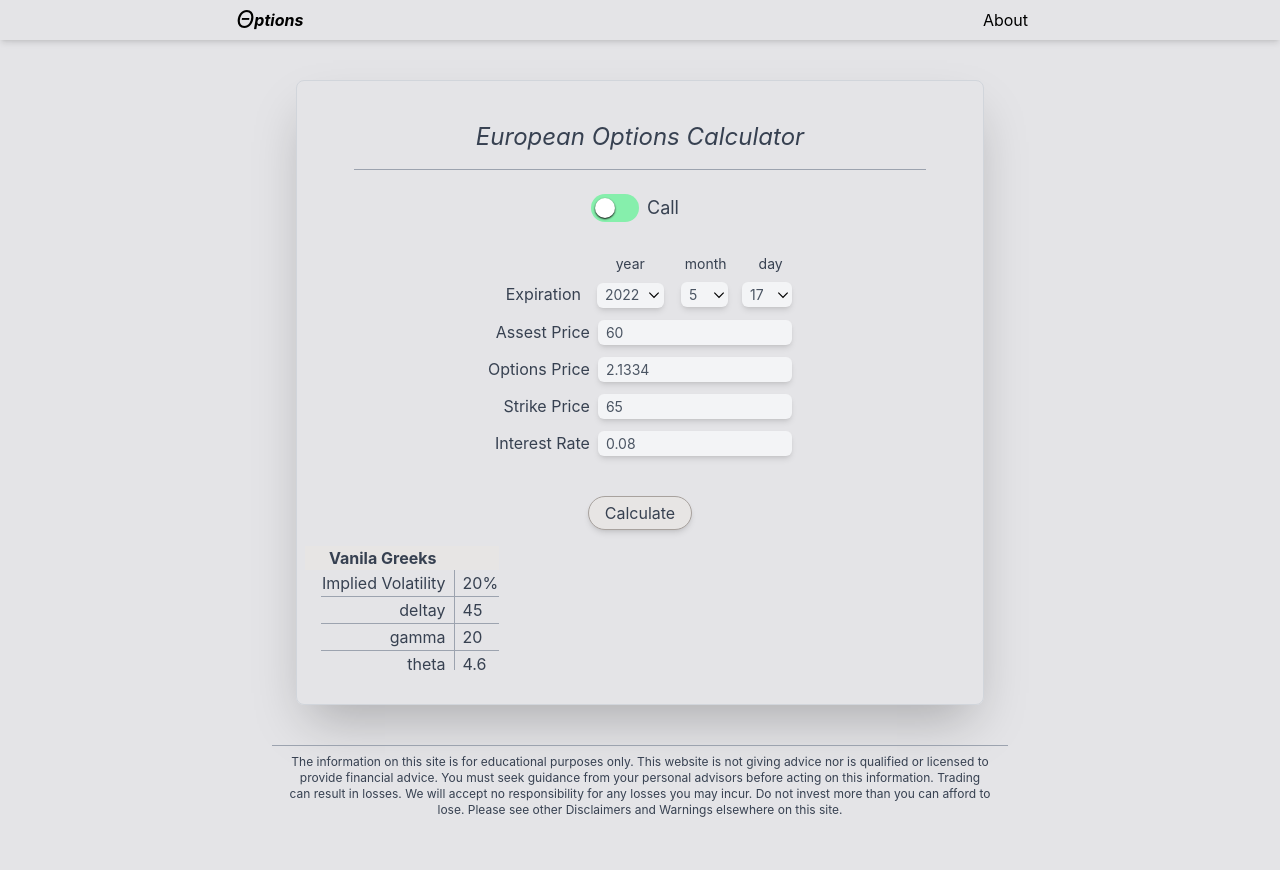
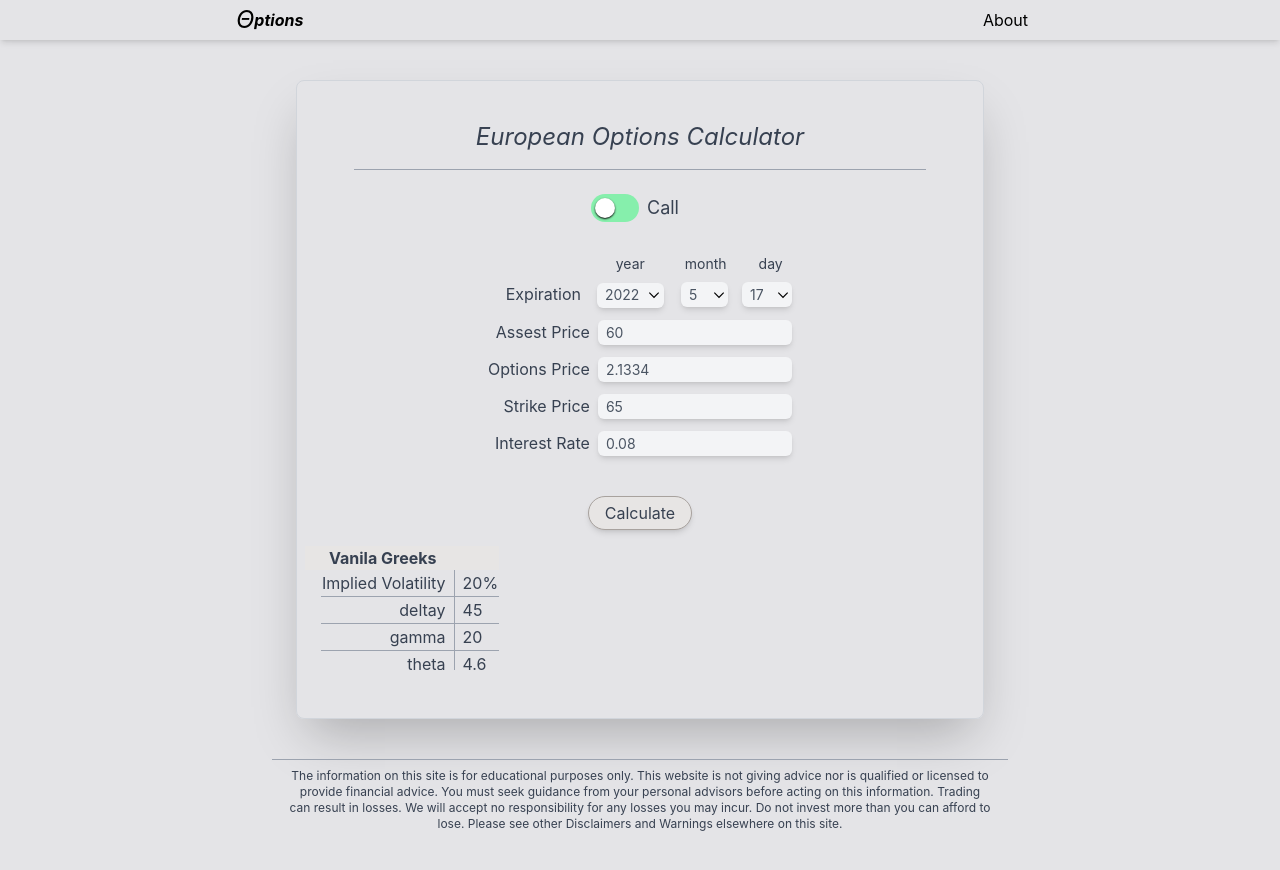
Before and after one commit to marcos-brasil/options-calculator, a Next.js app: page / in a window 1280 px wide. Shown: the top 870 px of the page. Built offline with nearby package versions, Linux system fonts and the light colour scheme.

Commit message:
fixed calculator card height and padding

```diff
--- a/components/Layout/index.module.css
+++ b/components/Layout/index.module.css
@@ -1,9 +1,10 @@
 .container {
   @apply flex flex-col items-center h-screen ;
-  @apply min-w-[400px] min-h-[900px] sm:min-h-[850px];
+  @apply min-w-[400px] h-[1040px] xs:h-[920px];
 }
 
 .content {
   @apply flex  items-center mt-10 py-10 px-4;
-  @apply sm:px-10 h-full w-full min-h-[100px] md:max-w-3xl
+  @apply xs:px-10 h-fit w-full md:max-w-3xl;
+
 }
--- a/pages/calculator/index.module.css
+++ b/pages/calculator/index.module.css
@@ -1,6 +1,7 @@
 .container {
   @apply flex flex-col items-center h-full w-full  rounded-lg;
   @apply pt-10 shadow-2xl border border-gray-300  text-gray-700;
+  @apply pb-10;
 }
 
 .switchText {
```
